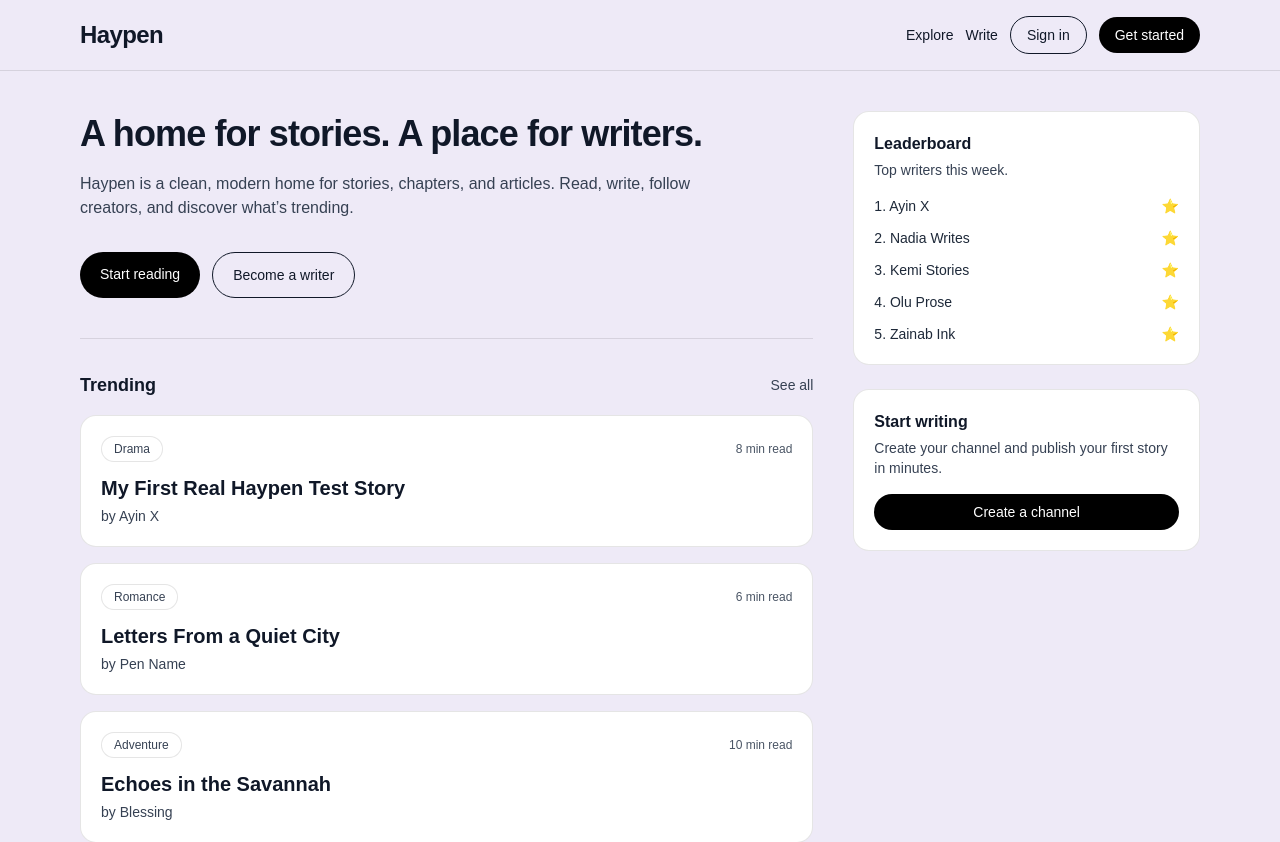
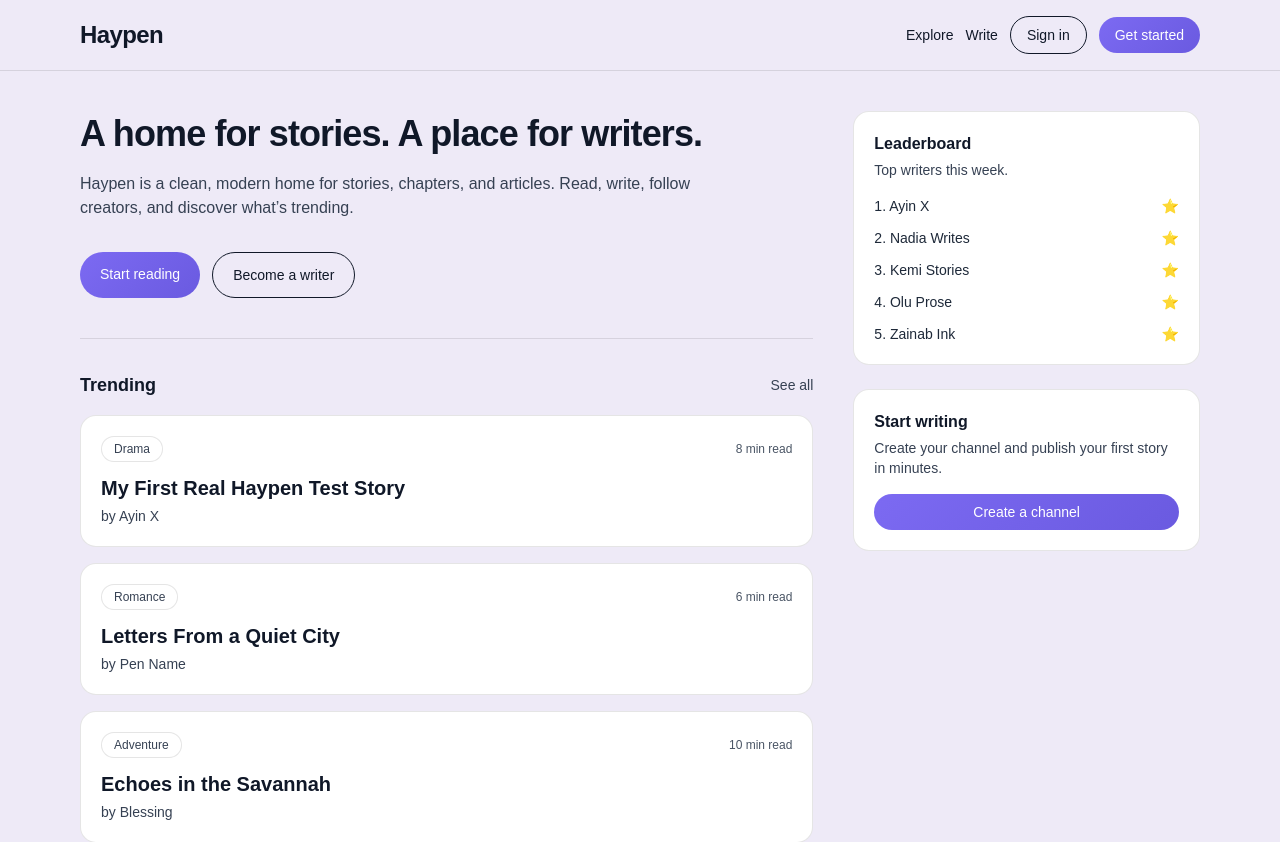
Before and after one commit to blessodunayo-cell/haypen-web, a Next.js app: page / in a window 1280 px wide. Shown: the top 842 px of the page. Built offline with nearby package versions, Linux system fonts and the light colour scheme.

Commit message:
Color edit for action buttons

```diff
--- a/app/page.tsx
+++ b/app/page.tsx
@@ -1,6 +1,11 @@
 import { stories } from "./data/stories";
 
 export default function Home() {
+  const purpleBtn: React.CSSProperties = {
+    background: "linear-gradient(135deg, #7C6AF2, #6A5AE0)",
+    color: "#fff",
+  };
+
   return (
     <main className="min-h-screen text-gray-900" style={{ background: "#EEEAF7" }}>
       <header className="border-b border-black/10 bg-[rgba(238,234,247,0.75)] backdrop-blur">
@@ -16,7 +21,6 @@ export default function Home() {
               Write
             </a>
 
-            {/* ✅ back to your original look */}
             <a
               className="rounded-full border px-4 py-2 text-sm hover:bg-black/5"
               href="/login"
@@ -24,9 +28,10 @@ export default function Home() {
               Sign in
             </a>
 
-            {/* ✅ back to your original black pill */}
+            {/* ✅ lavender primary */}
             <a
-              className="rounded-full bg-black px-4 py-2 text-sm text-white hover:bg-gray-800"
+              className="rounded-full px-4 py-2 text-sm text-white"
+              style={purpleBtn}
               href="/signup"
             >
               Get started
@@ -48,9 +53,10 @@ export default function Home() {
             </p>
 
             <div className="mt-8 flex gap-3">
-              {/* ✅ restore original */}
+              {/* ✅ lavender primary */}
               <a
-                className="rounded-full bg-black px-5 py-3 text-sm text-white hover:bg-gray-800"
+                className="rounded-full px-5 py-3 text-sm text-white"
+                style={purpleBtn}
                 href="/explore"
               >
                 Start reading
@@ -117,8 +123,10 @@ export default function Home() {
                   Create your channel and publish your first story in minutes.
                 </p>
 
+                {/* ✅ lavender primary */}
                 <a
-                  className="mt-4 block w-full rounded-full bg-black px-4 py-2 text-center text-sm text-white hover:bg-gray-800"
+                  className="mt-4 block w-full rounded-full px-4 py-2 text-center text-sm text-white"
+                  style={purpleBtn}
                   href="/login"
                 >
                   Create a channel
```
